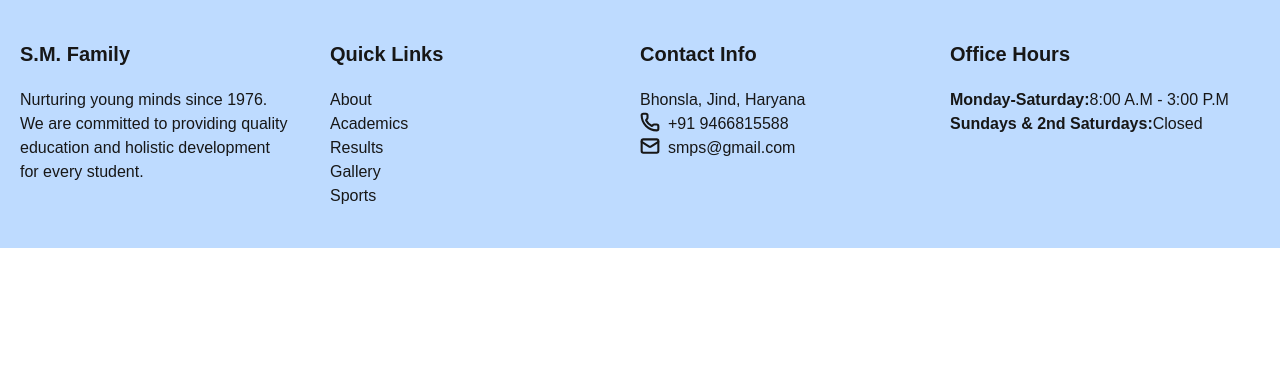
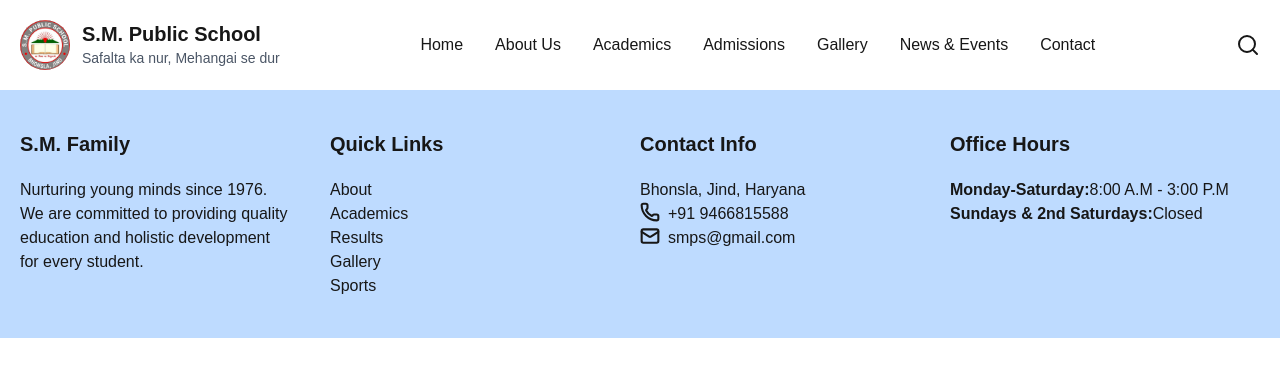
Before and after one commit to sahil6674/school-website, a Next.js app: page / in a window 1280 px wide. Shown: the top 376 px of the page. Built offline with nearby package versions, Linux system fonts and the light colour scheme.

Commit message:
Created responsive navbar

```diff
--- a/src/app/page.tsx
+++ b/src/app/page.tsx
@@ -1,9 +1,11 @@
+import Navbar from '../components/shared/Navbar'
 import Footer from '../components/shared/Footer'
 
 
 export default function Home() {
   return (
     <>
+      <Navbar/>
       <Footer/>
     </>
   );
--- a/src/components/shared/Navbar.tsx
+++ b/src/components/shared/Navbar.tsx
@@ -1,8 +1,94 @@
+"use client";
+
 import React from 'react'
+import Link from 'next/link'
+import Image from 'next/image'
+import { useState } from 'react'
+import { Search, Menu } from 'lucide-react'
+
+const navLinks = [
+  { label: "Home", href: "/" },
+  { label: "About Us", href: "/about" },
+  { label: "Academics", href: "/academics" },
+  { label: "Admissions", href: "/admission" },
+  { label: "Gallery", href: "/gallery" },
+  { label: "News & Events", href: "/updates" },
+  { label: "Contact", href: "/contact" },
+];
 
 const Navbar = () => {
+  const [isMenuOpen, setIsMenuOpen] = useState(false);
+  const [isSearchOpen, setIsSearchOpen] = useState(false);
+
+  const handleMenuBtn = () => {
+    setIsMenuOpen(!isMenuOpen)
+    setIsSearchOpen(false)
+  }
+
+  const handleSearch = () => {
+    setIsSearchOpen(!isSearchOpen)
+    setIsMenuOpen(false)
+  }
+
   return (
-    <div>Navbar</div>
+    <>
+      <nav>
+        <div className='1 flex justify-between p-3 lg:px-5 items-center py-5 bg-white'>
+        <div className='flex gap-3'>
+          <div>
+            {/* logo image */}
+            <Image
+              src="/images/smLogo.jpeg"
+              width={50}
+              height={50}
+              alt='logo'
+              className='rounded-full'
+            />
+          </div>
+          <div>
+            <h2 className='text-xl font-bold'>S.M. Public School</h2>
+            <h6 className='text-sm text-gray-600'>Safalta ka nur, Mehangai se dur</h6>
+          </div>
+        </div>
+
+        <div className='hidden lg:flex gap-8'>
+          {navLinks.map((link) => (
+            <Link
+              key={link.href}
+              href={link.href}
+            >
+              {link.label}
+            </Link>
+          ))}
+        </div>
+
+
+        <div className='flex gap-3'>
+          <Search className='cursor-pointer' onClick={ handleSearch }/>
+          <Menu className='cursor-pointer lg:hidden' onClick={ handleMenuBtn }/>
+        </div>
+        </div>
+
+        <div className={isSearchOpen ? 'w-full flex justify-center' : 'hidden'}>
+          <input type="text" className='h-8 p-3 border-2 border-gray-300 rounded-full m-2 w-full'/>
+        </div>
+
+        <div className='2 flex justify-center bg-blue-200 lg:hidden'>
+          {isMenuOpen && (
+            <div className='flex flex-col p-3'>
+              {navLinks.map((link) => (
+                <Link
+                  key={link.href}
+                  href={link.href}
+                >
+                  {link.label}
+                </Link>
+              ))}
+            </div>
+          )}
+        </div>
+      </nav>
+    </>
   )
 }
 
```
Also changed, not shown: public/images/smLogo.jpeg (added).
